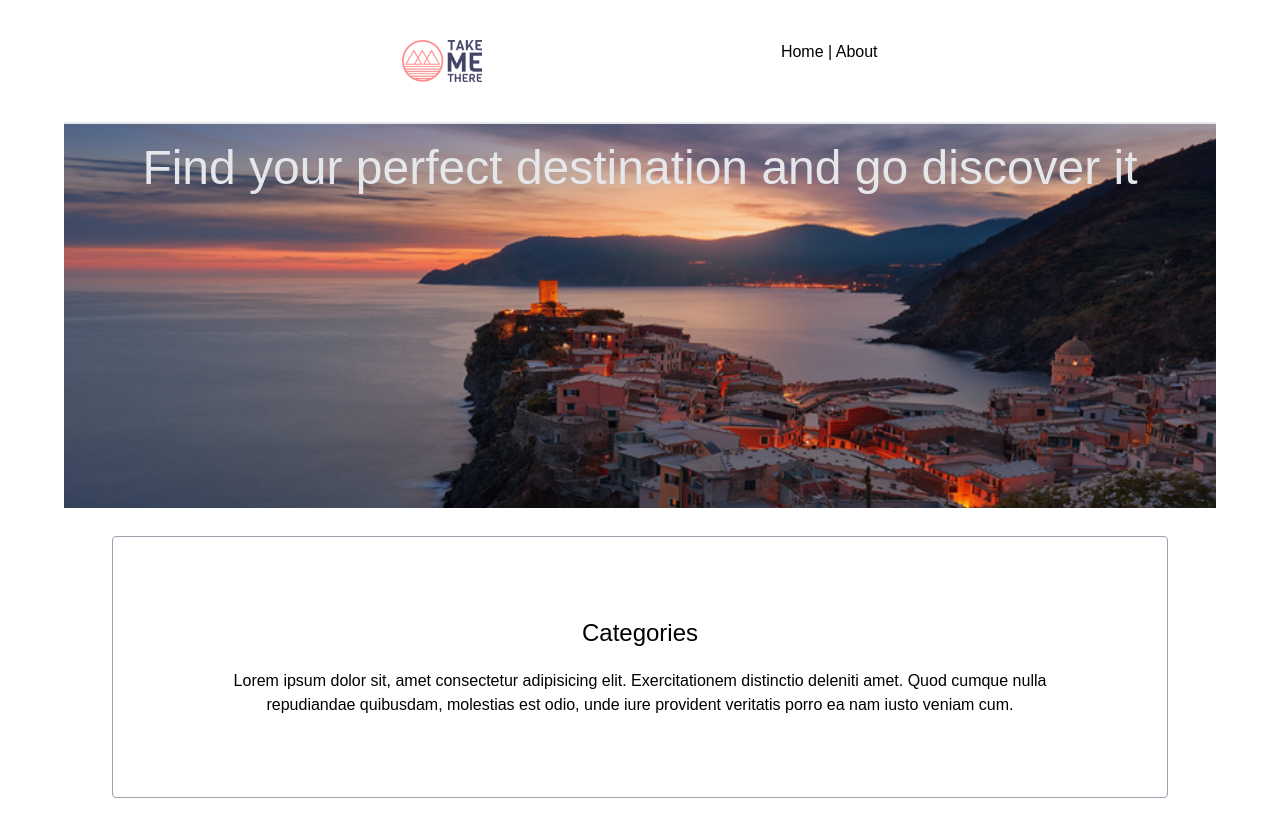
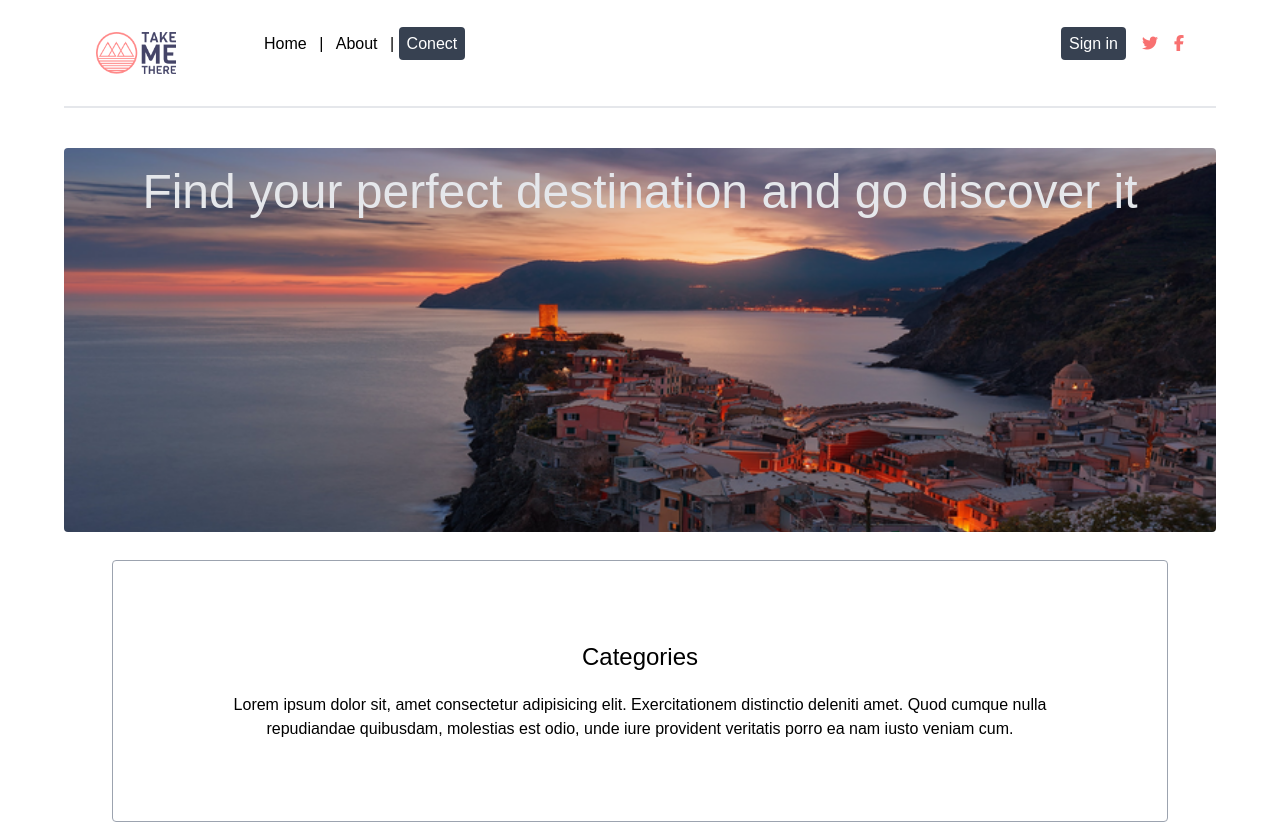
Before and after one commit to tarekalmanabri/Dreams-diaries, a Vue app in the folder frontend/: page / in a window 1280 px wide. Shown: the top 824 px of the page. Built offline with nearby package versions, Linux system fonts and the light colour scheme; a web font is replaced by a local one.

Commit message:
updated navbar: added social icons, updated styling

```diff
--- a/frontend/public/index.html
+++ b/frontend/public/index.html
@@ -11,6 +11,7 @@
       href="https://fonts.googleapis.com/css2?family=Georama&display=swap"
       rel="stylesheet"
     />
+    <script src="https://kit.fontawesome.com/371d9c51fa.js" crossorigin="anonymous"></script>
     <title><%= htmlWebpackPlugin.options.title %></title>
   </head>
   <body>
--- a/frontend/src/App.vue
+++ b/frontend/src/App.vue
@@ -1,14 +1,22 @@
 <template>
   <div id="app" class="m-auto text-center">
-    <div id="nav" class="flex justify-evenly p-10 border-b-2">
-      <img
-        src="/img/backgrounds/logo_small.png"
-        alt="logo"
-        class="w-20 main-img"
-      />
-      <div>
-        <router-link to="/">Home</router-link> |
-        <router-link to="/about">About</router-link>
+    <div id="nav" class="p-8 border-b-2">
+      <div class="flex">
+        <a href="/">
+          <img src="/img/backgrounds/logo_small.png" alt="logo" class="w-20" />
+        </a>
+        <div class="ml-20">
+          <router-link class="nav-link" to="/">Home</router-link>
+          |
+          <router-link class="nav-link" to="/about">About</router-link>
+          |
+          <router-link class="bg-button" to="/contect">Conect</router-link>
+        </div>
+        <div class="ml-auto space-x-4 text-red-400">
+          <router-link class="bg-button" to="/login">Sign in</router-link>
+          <i class="fab fa-twitter hover:text-gray-700"></i>
+          <i class="fab fa-facebook-f hover:text-gray-700"></i>
+        </div>
       </div>
     </div>
     <router-view />
@@ -30,6 +38,23 @@ export default {
   font-family: "Georama", sans-serif;
   width: 90%;
 }
+.bg-button {
+  color: white;
+  background-color: #374151;
+  border-radius: 0.25rem;
+  padding: 0.5rem;
+}
+.bg-button:hover {
+  background-color: #f87171;
+}
+.nav-link {
+  border-radius: 1rem;
+  padding: 0.5rem;
+}
+.nav-link:hover {
+  color: #f87171;
+}
+
 @media screen and (max-width: 600px) {
   #app {
     width: 100%;
--- a/frontend/src/components/Footer.vue
+++ b/frontend/src/components/Footer.vue
@@ -1,6 +1,8 @@
 <template>
   <div class="flex justify-evenly p-10">
-    <img src="/img/backgrounds/logo_small.png" alt="logo" class="w-20" />
+    <a href="/">
+      <img src="/img/backgrounds/logo_small.png" alt="logo" class="w-20" />
+    </a>
     <h2 class="text-3xl">Footer</h2>
   </div>
 </template>
--- a/frontend/src/components/Main.vue
+++ b/frontend/src/components/Main.vue
@@ -1,6 +1,6 @@
 <template>
   <div>
-    <div class="main-section mt-0 h-96">
+    <div class="main-section mt-0 h-96 rounded mt-10">
       <h1 class="text-5xl p-5 m-0 relative text-gray-200">
         Find your perfect destination and go discover it
       </h1>
```
